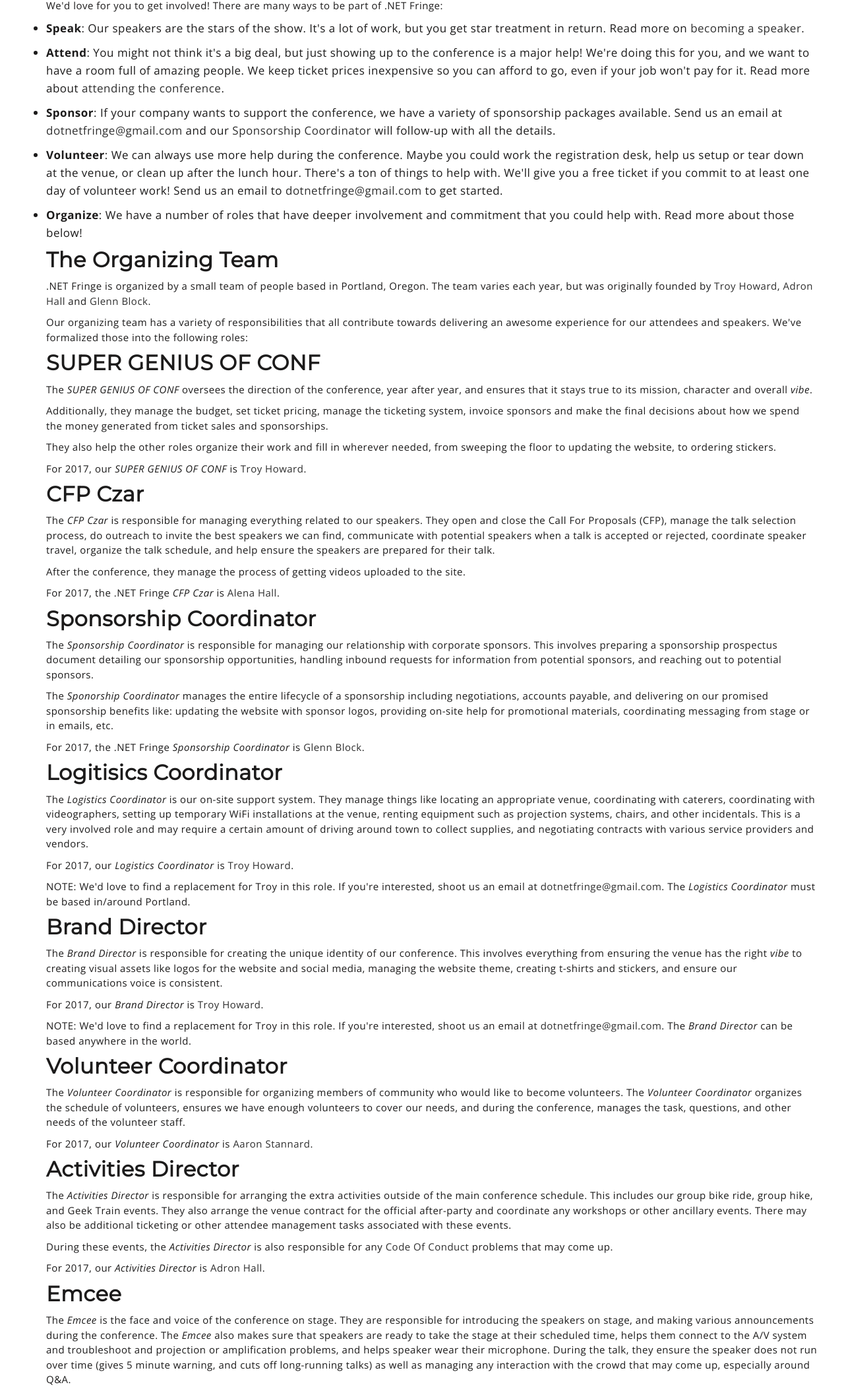
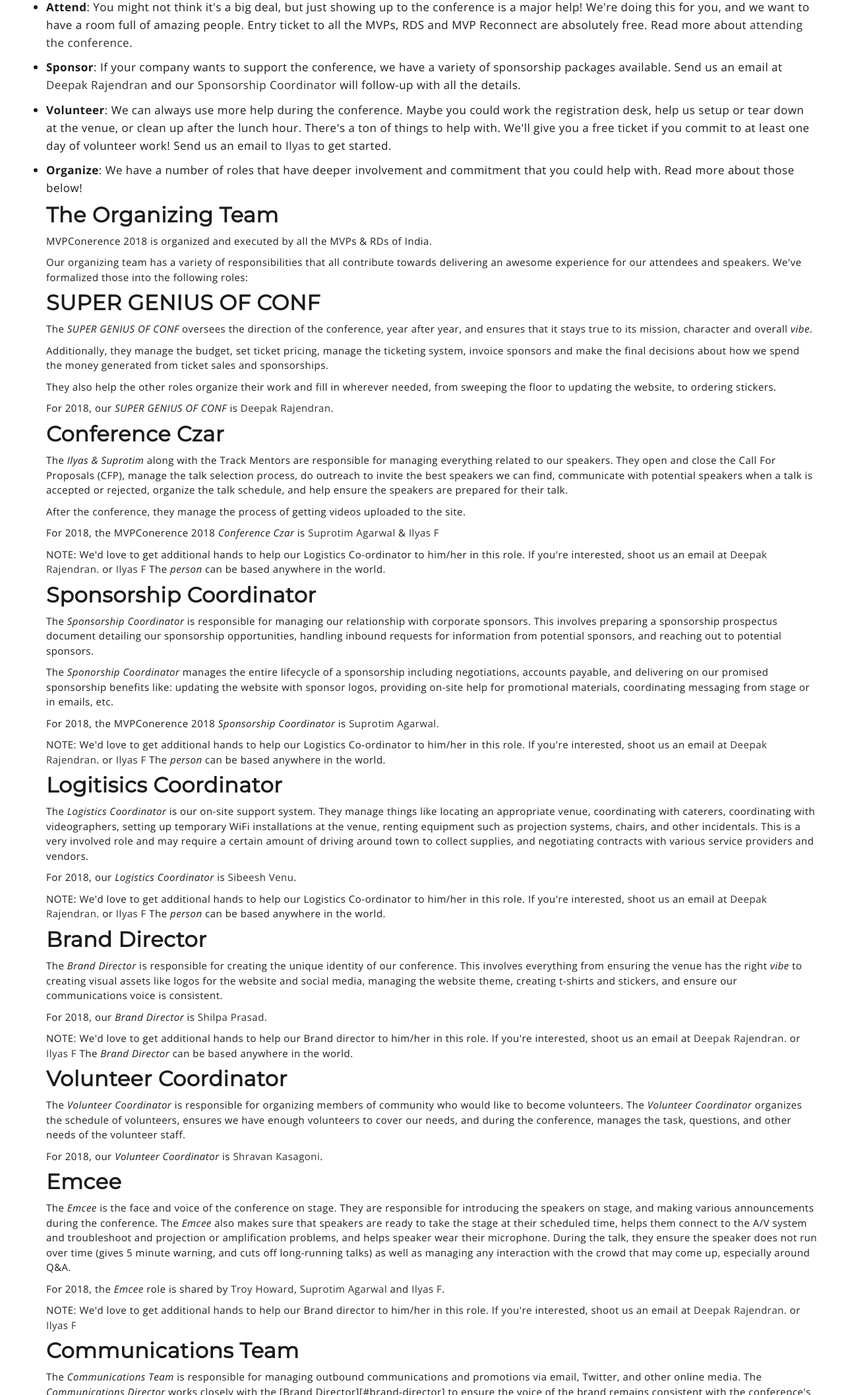
Before and after one commit to ilyas-it83/mvpconf, a plain HTML site: page getinvolved.html in a window 1280 px wide. Shown: the part 686-2800 px from the top of the page at 66% size. Drawn offline with nearby package versions, Linux system fonts and the light colour scheme.

Commit message:
Added GetInvolved Page

```diff
--- a/getinvolved.html
+++ b/getinvolved.html
@@ -118,79 +118,167 @@
 		<!-- Start About -->
 		<section id="mu-about">
 				<div class="container">
-						<div class="row">
-						  <div class="column">
-							<h2 class="logo"><a href="../index.html">.netfr!nge</a></h2>
-						  </div>
-						</div>
+
 					  </div>
 					  <div class="container fullwidth content-container">
 						<div class="container">
 						  <div class="row">
 							<div class="column column-80 column-offset-10">
-
-							  <p><a href='index.html'>&larr; back to Docs Index</a><h2 id="get-involved">Get Involved</h2>
-				  <p>We'd love for you to get involved! There are many ways to be part of .NET Fringe:</p>
+							<p>
+								<h2 id="get-involved">Get Involved</h2>
+								<p>We'd love for you to get involved! There are many ways to be part of MVPConerence 2018:</p>
 								<ul>
-				  <li><p><strong>Speak</strong>: Our speakers are the stars of the show. It's a lot of work, but you get star treatment in return. Read more on <a href="speaking.html">becoming a speaker</a>.</p></li>
-				  <li><p><strong>Attend</strong>: You might not think it's a big deal, but just showing up to the conference is a major help! We're doing this for you, and we want to have a room full of amazing people. We keep ticket prices inexpensive so you can afford to go, even if your job won't pay for it. Read more about <a href="attending.html">attending the conference</a>.</p></li>
-				  <li><p><strong>Sponsor</strong>: If your company wants to support the conference, we have a variety of sponsorship packages available. Send us an email at <a href="mailto:dotnetfringe@gmail.com">dotnetfringe@gmail.com</a> and our <a href="#sponsorship-coordinator">Sponsorship Coordinator</a> will follow-up with all the details.</p></li>
-				  <li><p><strong>Volunteer</strong>: We can always use more help during the conference. Maybe you could work the registration desk, help us setup or tear down at the venue, or clean up after the lunch hour. There's a ton of things to help with. We'll give you a free ticket if you commit to at least one day of volunteer work! Send us an email to <a href="mailto:dotnetfringe@gmail.com">dotnetfringe@gmail.com</a> to get started.</p></li>
-				  <li><p><strong>Organize</strong>: We have a number of roles that have deeper involvement and commitment that you could help with. Read more about those below!</p></li>
+									<li>
+										<p>
+											<strong>Speak</strong>: Our speakers are the stars of the show. It's a lot of work, but you get star treatment in return. Read
+											more on
+											<a href="http://mvpconf.azurewebsites.net/#mu-speakers">becoming a speaker</a>.</p>
+									</li>
+									<li>
+										<p>
+											<strong>Attend</strong>: You might not think it's a big deal, but just showing up to the conference is a major help! We're doing
+											this for you, and we want to have a room full of amazing people. Entry ticket to all the MVPs, RDS and MVP Reconnect are absolutely free. Read more about
+											<a href="http://mvpconf.azurewebsites.net/#mu-register">attending the conference</a>.</p>
+									</li>
+									<li>
+										<p>
+											<strong>Sponsor</strong>: If your company wants to support the conference, we have a variety of sponsorship packages available.
+											Send us an email at
+											<a href="mailto:deraje@microsoft.com">Deepak Rajendran</a> and our
+											<a href="mailto:deraje@microsoft.com">Sponsorship Coordinator</a> will follow-up with all the details.</p>
+									</li>
+									<li>
+										<p>
+											<strong>Volunteer</strong>: We can always use more help during the conference. Maybe you could work the registration desk, help
+											us setup or tear down at the venue, or clean up after the lunch hour. There's a ton of things to help with. We'll give
+											you a free ticket if you commit to at least one day of volunteer work! Send us an email to
+											<a href="mailto:ilyas@bornoncloud.com">Ilyas</a> to get started.</p>
+									</li>
+									<li>
+										<p>
+											<strong>Organize</strong>: We have a number of roles that have deeper involvement and commitment that you could help with. Read
+											more about those below!</p>
+									</li>
 								</ul>
 								<h2 id="the-organizing-team">The Organizing Team</h2>
-				  <p>.NET Fringe is organized by a small team of people based in Portland, Oregon. The team varies each year, but was originally founded by <a href="http://twitter.com/thoward37" title="Troy Howard">Troy Howard</a>, <a href="http://twitter.com/adron" title="Adron Hall">Adron Hall</a> and <a href="http://twitter.com/gblock" title="Glenn Block">Glenn Block</a>.</p>
-				  <p>Our organizing team has a variety of responsibilities that all contribute towards delivering an awesome experience for our attendees and speakers. We've formalized those into the following roles:</p>
+								<p>MVPConerence 2018 is organized and executed by all the MVPs & RDs of India.</p>
+									 <!-- Below are few people who volunteered to represent all the 100s of MVPs a  The team varies each year, but was originally
+									founded by
+									<a href="mailto:deraje@microsoft.com" title="Deepak Rajendran">Troy Howard</a>,
+									<a href="mailto:suprotimagarwal@gmail.com" title="Suprotim Agarwal">Suprotim Agarwal</a> and
+									<a href="mailto:ilyas@bornoncloud.com" title="Ilyas">Ilyas F</a>.</p>
+									<a href="mailto:perumal@jijitechnologies.com" title="Perumal">Perumal</a>.</p> -->
+								<p>Our organizing team has a variety of responsibilities that all contribute towards delivering an awesome experience for our
+									attendees and speakers. We've formalized those into the following roles:</p>
 								<h2 id="super-genius-of-conf">SUPER GENIUS OF CONF</h2>
-				  <p>The <em>SUPER GENIUS OF CONF</em> oversees the direction of the conference, year after year, and ensures that it stays true to its mission, character and overall <em>vibe</em>.</p>
-				  <p>Additionally, they manage the budget, set ticket pricing, manage the ticketing system, invoice sponsors and make the final decisions about how we spend the money generated from ticket sales and sponsorships.</p>
-				  <p>They also help the other roles organize their work and fill in wherever needed, from sweeping the floor to updating the website, to ordering stickers.</p>
-				  <p>For 2017, our <em>SUPER GENIUS OF CONF</em> is <a href="http://twitter.com/thoward37" title="Troy Howard">Troy Howard</a>.</p>
-				  <h2 id="cfp-czar">CFP Czar</h2>
-				  <p>The <em>CFP Czar</em> is responsible for managing everything related to our speakers. They open and close the Call For Proposals (CFP), manage the talk selection process, do outreach to invite the best speakers we can find, communicate with potential speakers when a talk is accepted or rejected, coordinate speaker travel, organize the talk schedule, and help ensure the speakers are prepared for their talk.</p>
+								<p>The
+									<em>SUPER GENIUS OF CONF</em> oversees the direction of the conference, year after year, and ensures that it stays true to
+									its mission, character and overall
+									<em>vibe</em>.</p>
+								<p>Additionally, they manage the budget, set ticket pricing, manage the ticketing system, invoice sponsors and make the final
+									decisions about how we spend the money generated from ticket sales and sponsorships.</p>
+								<p>They also help the other roles organize their work and fill in wherever needed, from sweeping the floor to updating the
+									website, to ordering stickers.</p>
+								<p>For 2018, our
+									<em>SUPER GENIUS OF CONF</em> is
+									<a href="mailto:deraje@microsoft.com" title="Troy Howard">Deepak Rajendran</a>.</p>
+								<h2 id="cfp-czar">Conference Czar</h2>
+								<p>The
+									<em>Ilyas & Suprotim</em> along with the Track Mentors are responsible for managing everything related to our speakers. They open and close the Call For Proposals
+									(CFP), manage the talk selection process, do outreach to invite the best speakers we can find, communicate with potential
+									speakers when a talk is accepted or rejected, organize the talk schedule, and help ensure the speakers are prepared for their talk.</p>
 								<p>After the conference, they manage the process of getting videos uploaded to the site.</p>
-				  <p>For 2017, the .NET Fringe <em>CFP Czar</em> is <a href="http://twitter.com/lenadroid" title="Alena Hall">Alena Hall</a>.</p>
+								<p>For 2018, the MVPConerence 2018
+									<em>Conference Czar</em> is
+									<a href="mailto:suprotimagarwal@gmail.com" title="Alena Hall">Suprotim Agarwal </a>
+								& <a href="mailto:ilyas@bornoncloud.com" title="Ilyas">Ilyas F</a></p>
+								<p>NOTE: We'd love to get additional hands to help our Logistics Co-ordinator to him/her in this role. If you're interested, shoot us an email at
+										<a href="mailto:deraje@microsoft.com">Deepak Rajendran</a>. or <a href="mailto:ilyas@bornoncloud.com">Ilyas F</a> The
+										<em>person</em> can be based anywhere in the world.</p>
 								<h2 id="sponsorship-coordinator">Sponsorship Coordinator</h2>
-				  <p>The <em>Sponsorship Coordinator</em> is responsible for managing our relationship with corporate sponsors. This involves preparing a sponsorship prospectus document detailing our sponsorship opportunities, handling inbound requests for information from potential sponsors, and reaching out to potential sponsors.</p>
-				  <p>The <em>Sponorship Coordinator</em> manages the entire lifecycle of a sponsorship including negotiations, accounts payable, and delivering on our promised sponsorship benefits like: updating the website with sponsor logos, providing on-site help for promotional materials, coordinating messaging from stage or in emails, etc.</p>
-				  <p>For 2017, the .NET Fringe <em>Sponsorship Coordinator</em> is <a href="http://twitter.com/gblock" title="Glenn Block">Glenn Block</a>.</p>
+								<p>The
+									<em>Sponsorship Coordinator</em> is responsible for managing our relationship with corporate sponsors. This involves preparing
+									a sponsorship prospectus document detailing our sponsorship opportunities, handling inbound requests for information from
+									potential sponsors, and reaching out to potential sponsors.</p>
+								<p>The
+									<em>Sponorship Coordinator</em> manages the entire lifecycle of a sponsorship including negotiations, accounts payable, and
+									delivering on our promised sponsorship benefits like: updating the website with sponsor logos, providing on-site help for
+									promotional materials, coordinating messaging from stage or in emails, etc.</p>
+								<p>For 2018, the MVPConerence 2018
+									<em>Sponsorship Coordinator</em> is
+									<a href="mailto:suprotimagarwal@gmail.com" title="Suprotim Agarwal">Suprotim Agarwal</a>.</p>
+									<p>NOTE: We'd love to get additional hands to help our Logistics Co-ordinator to him/her in this role. If you're interested, shoot us an email at
+											<a href="mailto:deraje@microsoft.com">Deepak Rajendran</a>. or <a href="mailto:ilyas@bornoncloud.com">Ilyas F</a> The
+											<em>person</em> can be based anywhere in the world.</p>
 								<h2 id="logitisics-coordinator">Logitisics Coordinator</h2>
-				  <p>The <em>Logistics Coordinator</em> is our on-site support system. They manage things like locating an appropriate venue, coordinating with caterers, coordinating with videographers, setting up temporary WiFi installations at the venue, renting equipment such as projection systems, chairs, and other incidentals. This is a very involved role and may require a certain amount of driving around town to collect supplies, and negotiating contracts with various service providers and vendors.</p>
-				  <p>For 2017, our <em>Logistics Coordinator</em> is <a href="http://twitter.com/thoward37" title="Troy Howard">Troy Howard</a>.</p>
-				  <p>NOTE: We'd love to find a replacement for Troy in this role. If you're interested, shoot us an email at <a href="mailto:dotnetfringe@gmail.com">dotnetfringe@gmail.com</a>. The <em>Logistics Coordinator</em> must be based in/around Portland.</p>
+								<p>The
+									<em>Logistics Coordinator</em> is our on-site support system. They manage things like locating an appropriate venue, coordinating
+									with caterers, coordinating with videographers, setting up temporary WiFi installations at the venue, renting equipment
+									such as projection systems, chairs, and other incidentals. This is a very involved role and may require a certain amount
+									of driving around town to collect supplies, and negotiating contracts with various service providers and vendors.</p>
+								<p>For 2018, our
+									<em>Logistics Coordinator</em> is
+									<a href="mailto:sibikv4u@gmail.com" title="sibeesh Venu">Sibeesh Venu</a>.</p>
+									<p>NOTE: We'd love to get additional hands to help our Logistics Co-ordinator to him/her in this role. If you're interested, shoot us an email at
+									<a href="mailto:deraje@microsoft.com">Deepak Rajendran</a>. or <a href="mailto:ilyas@bornoncloud.com">Ilyas F</a> The
+									<em>person</em> can be based anywhere in the world.</p>
 								<h2 id="brand-director">Brand Director</h2>
-				  <p>The <em>Brand Director</em> is responsible for creating the unique identity of our conference. This involves everything from ensuring the venue has the right <em>vibe</em> to creating visual assets like logos for the website and social media, managing the website theme, creating t-shirts and stickers, and ensure our communications voice is consistent.</p>
-				  <p>For 2017, our <em>Brand Director</em> is <a href="http://twitter.com/thoward37" title="Troy Howard">Troy Howard</a>.</p>
-				  <p>NOTE: We'd love to find a replacement for Troy in this role. If you're interested, shoot us an email at <a href="mailto:dotnetfringe@gmail.com">dotnetfringe@gmail.com</a>. The <em>Brand Director</em> can be based anywhere in the world.</p>
+								<p>The
+									<em>Brand Director</em> is responsible for creating the unique identity of our conference. This involves everything from ensuring
+									the venue has the right
+									<em>vibe</em> to creating visual assets like logos for the website and social media, managing the website theme, creating t-shirts
+									and stickers, and ensure our communications voice is consistent.</p>
+								<p>For 2018, our
+									<em>Brand Director</em> is
+									<a href="mailto:shilpa@prasa.co.in" title="Shilpa Prasad">Shilpa Prasad</a>.</p>
+								<p>NOTE: We'd love to get additional hands to help our Brand director to him/her in this role. If you're interested, shoot us an email at
+									<a href="mailto:deraje@microsoft.com">Deepak Rajendran</a>. or <a href="mailto:ilyas@bornoncloud.com">Ilyas F</a> The
+									<em>Brand Director</em> can be based anywhere in the world.</p>
 								<h2 id="volunteer-coordinator">Volunteer Coordinator</h2>
-				  <p>The <em>Volunteer Coordinator</em> is responsible for organizing members of community who would like to become volunteers. The <em>Volunteer Coordinator</em> organizes the schedule of volunteers, ensures we have enough volunteers to cover our needs, and during the conference, manages the task, questions, and other needs of the volunteer staff.</p>
-				  <p>For 2017, our <em>Volunteer Coordinator</em> is <a href="http://twitter.com/Aaronontheweb" title="Aaron Stannard">Aaron Stannard</a>.</p>
-				  <h2 id="activities-director">Activities Director</h2>
-				  <p>The <em>Activities Director</em> is responsible for arranging the extra activities outside of the main conference schedule. This includes our group bike ride, group hike, and Geek Train events. They also arrange the venue contract for the official after-party and coordinate any workshops or other ancillary events. There may also be additional ticketing or other attendee management tasks associated with these events.</p>
-				  <p>During these events, the <em>Activities Director</em> is also responsible for any <a href="code-of-conduct.html" title="Code of Conduct">Code Of Conduct</a> problems that may come up.</p>
-				  <p>For 2017, our <em>Activities Director</em> is <a href="http://twitter.com/adron" title="Adron Hall">Adron Hall</a>.</p>
+								<p>The
+									<em>Volunteer Coordinator</em> is responsible for organizing members of community who would like to become volunteers. The
+									<em>Volunteer Coordinator</em> organizes the schedule of volunteers, ensures we have enough volunteers to cover our needs,
+									and during the conference, manages the task, questions, and other needs of the volunteer staff.</p>
+								<p>For 2018, our
+									<em>Volunteer Coordinator</em> is
+									<a href="mailto:shravan.kasagoni@live.com" title="Shravan Kasagoni">Shravan Kasagoni</a>.</p>
+								<!-- <h2 id="activities-director">Activities Director</h2>
+								<p>The
+									<em>Activities Director</em> is responsible for arranging the extra activities outside of the main conference schedule. This
+									includes Workshops, Hands on Labs across tracks etc. They also arrange the venue contract for the official
+									after-party and coordinate any workshops or other ancillary events. There may also be additional ticketing or other attendee
+									management tasks associated with these events.</p>
+								<p>During these events, the
+									<em>Activities Director</em> is also responsible for any
+									<a href="code-of-conduct.html" title="Code of Conduct">Code Of Conduct</a> problems that may come up.</p>
+								<p>For 2018, our
+									<em>Activities Director</em> is
+									<a href="http://twitter.com/adron" title="Adron Hall">Adron Hall</a>.</p> -->
 								<h2 id="emcee">Emcee</h2>
-				  <p>The <em>Emcee</em> is the face and voice of the conference on stage. They are responsible for introducing the speakers on stage, and making various announcements during the conference. The <em>Emcee</em> also makes sure that speakers are ready to take the stage at their scheduled time, helps them connect to the A/V system and troubleshoot and projection or amplification problems, and helps speaker wear their microphone. During the talk, they ensure the speaker does not run over time (gives 5 minute warning, and cuts off long-running talks) as well as managing any interaction with the crowd that may come up, especially around Q&amp;A.</p>
-				  <p>For 2017, the <em>Emcee</em> role is shared by <a href="http://twitter.com/adron" title="Adron Hall">Adron Hall</a> and <a href="http://twitter.com/gblock" title="Glenn Block">Glenn Block</a>.</p>
-				  <p>NOTE: We'd love to find a replacement for Adron or Glenn in this role. If you're interested, shoot us an email at <a href="mailto:dotnetfringe@gmail.com">dotnetfringe@gmail.com</a>. The <em>Emcee</em> can be based anywhere in the world, but must be able to attend the conference.</p>
-				  <h2 id="communications-director">Communications Director</h2>
-				  <p>The <em>Communications Director</em> is responsible for managing outbound communications and promotions via email, Twitter, and other online media. The <em>Communications Director</em> works closely with the [Brand Director][#brand-director] to ensure the voice of the brand remains consistent with the conference's identity and <em>vibe</em>.</p>
-				  <p>For 2017, our <em>Communications Director</em> is <a href="http://twitter.com/saraford" title="Sara Ford">Sara Ford</a>.</p>
-							</div>
-						  </div>
-						</div>
-					  </div>
-					  <div class="container fullwidth footer-container">
-						<div class="container">
-						  <div class="row">
-							<div class="column">
-							  &copy; .NET Fringe 2017 - <a href="code-of-conduct.html"><span>Code Of Conduct</span></a> - <a href="index.html">Docs</a>
-							</div>
-							<div class="column">
-							  Videos: <a href="https://www.youtube.com/playlist?list=PLwZVRWVJepJvam4NiKwKfR9P1aInAHev_">2016</a> <a href="https://www.youtube.com/playlist?list=PLwZVRWVJepJsJ79H3GfoPC7TxsvExdIB1">2015</a>
-							</div>
-							<div class="column">
-							  Follow Us: <a href="https://twitter.com/dotnetfringe">@dotnetfringe</a>
+								<p>The
+									<em>Emcee</em> is the face and voice of the conference on stage. They are responsible for introducing the speakers on stage,
+									and making various announcements during the conference. The
+									<em>Emcee</em> also makes sure that speakers are ready to take the stage at their scheduled time, helps them connect to the
+									A/V system and troubleshoot and projection or amplification problems, and helps speaker wear their microphone. During the
+									talk, they ensure the speaker does not run over time (gives 5 minute warning, and cuts off long-running talks) as well
+									as managing any interaction with the crowd that may come up, especially around Q&amp;A.</p>
+								<p>For 2018, the
+									<em>Emcee</em> role is shared by
+									<a href="mailto:deraje@microsoft.com" title="Deepak Rajendran">Troy Howard</a>,
+									<a href="mailto:suprotimagarwal@gmail.com" title="Suprotim Agarwal">Suprotim Agarwal</a> and
+									<a href="mailto:ilyas@bornoncloud.com" title="Ilyas">Ilyas F</a>.</p>
+									<p>NOTE: We'd love to get additional hands to help our Brand director to him/her in this role. If you're interested, shoot us an email at
+											<a href="mailto:deraje@microsoft.com">Deepak Rajendran</a>. or <a href="mailto:ilyas@bornoncloud.com">Ilyas F</a></p>
+								<h2 id="communications-director">Communications Team</h2>
+								<p>The
+									<em>Communications Team</em> is responsible for managing outbound communications and promotions via email, Twitter, and
+									other online media. The
+									<em>Communications Director</em> works closely with the [Brand Director][#brand-director] to ensure the voice of the brand
+									remains consistent with the conference's identity and
+									<em>vibe</em>.</p>
+								<p>For 2018, our
+									<em>Communications Team</em> crew is
+									<a href="mailto:suprotimagarwal@gmail.com" title="Sara Ford">Suprotim Agarwal</a>.</p>
 								</div>
 								</div>
 								</div>
```
Also changed, not shown: assets/images/gaurav.JPG (added). Lines whose indentation alone changed are shown as unchanged.
